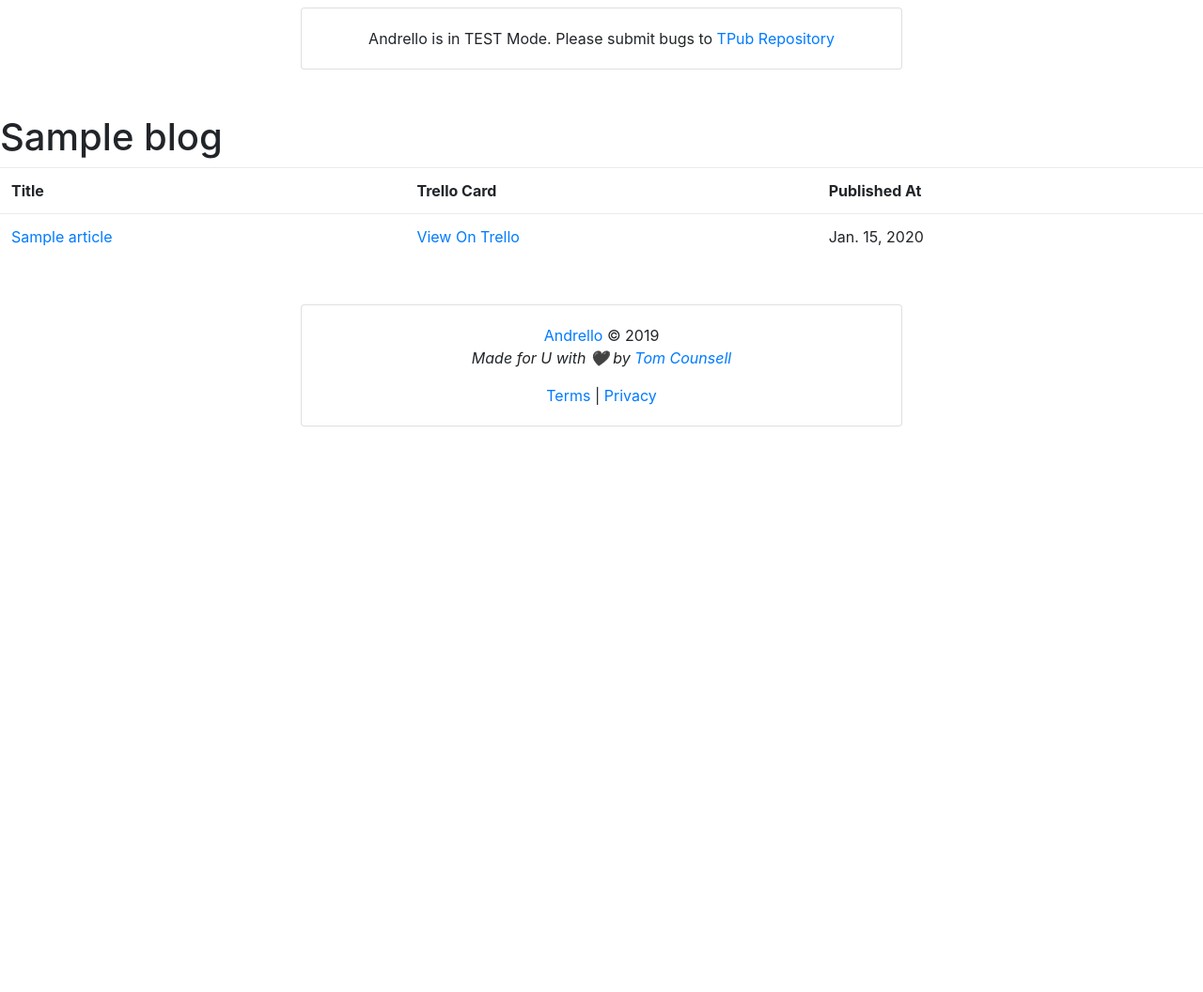
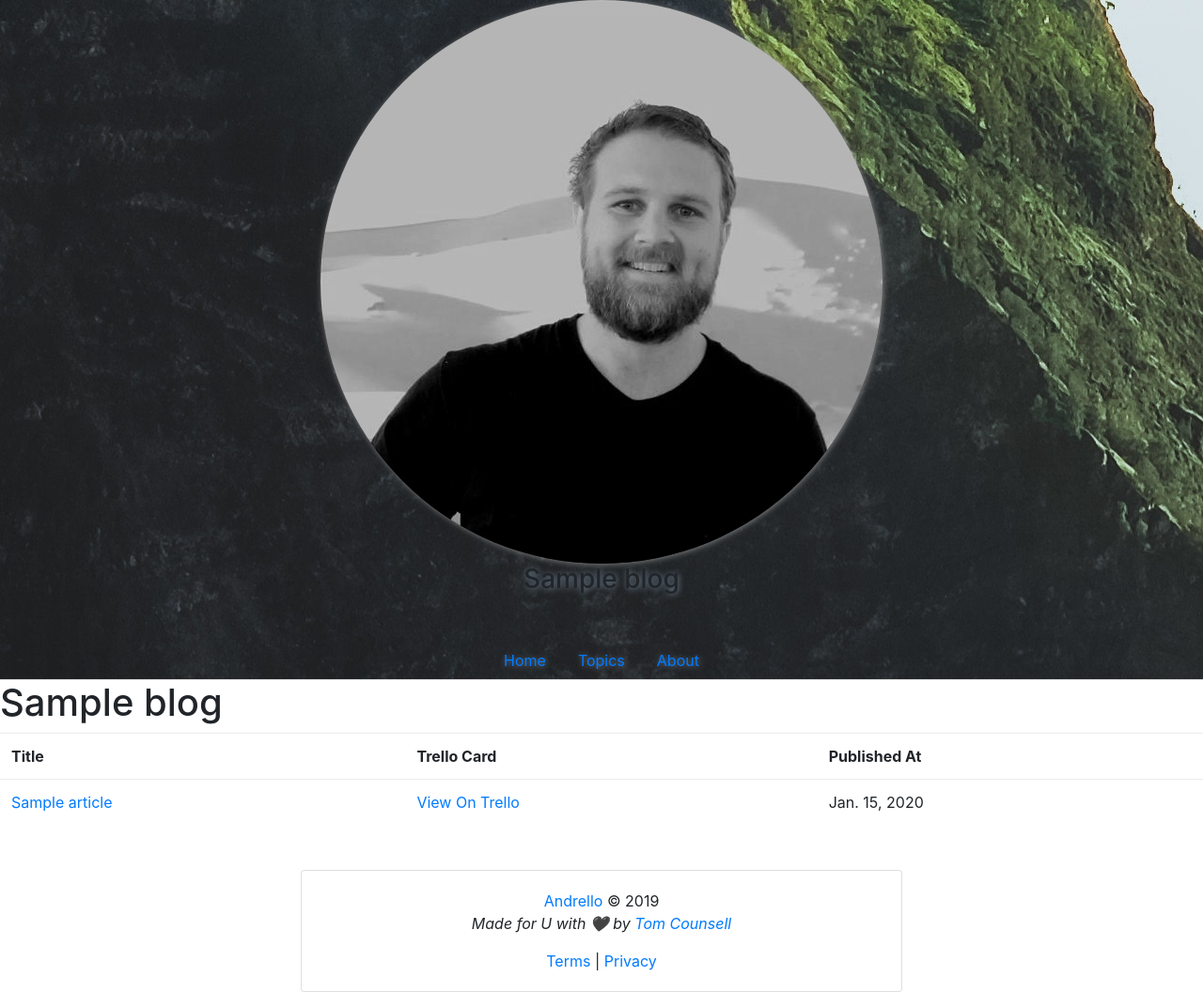
Before and after one commit to yudame/pop-api, a Django app: template apps/blog/templates/blog.html in a window 1280 px wide. Shown: the whole page at 94% size. Before the commit the page ends 454 px from the top, so only its background shows below. Run offline with Django 3.2, Linux system fonts and the light colour scheme; the template is opened without the code that fills it: most values are stand-ins (such as "Sample title", 1, 10 or a date in 2020); data that the repository does not hold is empty; parts of the project's set-up code (start-up, migrations or seed data) failed here and were passed over; some libraries are stand-ins or nearby versions.

Commit message:
full header design

```diff
--- a/templates/base.html
+++ b/templates/base.html
@@ -60,7 +60,20 @@
 
 <body style="width: 100%;">
 
-  <header class="header mt-2 mb-5" style="padding: 0 25% 0 25%;">
+  <header class="header">
+
+    {% if DEBUG %}
+      <div class="mt-2 mb-5" style="padding: 0 25% 0 25%;">
+        <div class="card card-link-list text-center">
+          <div class="card-body">
+            Andrello is in TEST Mode.
+            Please submit bugs to
+            <a href="http://github.com/Prakti/TPub">TPub Repository</a>
+          </div>
+        </div>
+      </div>
+    {% endif %}
+
     {% include 'header.html' %}
   </header>
 
--- a/templates/header.html
+++ b/templates/header.html
@@ -1,8 +1,67 @@
 
-<div class="card card-link-list text-center">
-  <div class="card-body">
-    Andrello is in TEST Mode.
-    Please submit bugs to
-    <a href="http://github.com/Prakti/TPub">TPub Repository</a>
+{% block css %}
+<style>
+
+  #profile-img{
+    -webkit-filter: grayscale(100%); filter: grayscale(100%);
+    box-shadow: 1px 1px 6px slategray;
+  }
+
+  .profile-header-user{
+    text-shadow: 1px 1px 6px slategray;
+  }
+
+  .profile-header-nav .nav-link{
+    text-shadow: 1px 1px 6px slategray;
+  }
+
+</style>
+{% endblock %}
+
+
+<div class="profile-header text-center" style="background-image: url({{ STATIC_URL }}/assets/mountain-fog.jpg); ">
+  <div class="container-fluid">
+    <div class="container-inner">
+
+      <img id="profile-img"
+           class="rounded-circle media-object"
+           src="{{ STATIC_URL }}/assets/tom-dunes.jpg">
+
+      <h3 class="profile-header-user">
+        {{ blog.title }}
+      </h3>
+
+      <p class="profile-header-bio">
+        {{ blog.description }}
+      </p>
+
+    </div>
   </div>
+  <nav class="profile-header-nav">
+    <ul class="nav nav-tabs justify-content-center">
+
+      <li class="nav-item">
+        <a style=""
+           class="nav-link {% if request.get_full_path == blog.get_absolute_url %}active{% endif %}"
+           href="{{ blog.get_absolute_url }}">
+          Home
+        </a>
+      </li>
+
+      <li class="nav-item">
+        <a style=""
+           class="nav-link {% if request.get_full_path == blog.get_topics_absolute_url %}active{% endif %}"
+           href="{{ blog.get_topics_absolute_url }}">
+          Topics
+        </a>
+      </li>
+
+      <li class="nav-item">
+        <a style=""
+           class="nav-link {% if request.get_full_path == blog.get_about_absolute_url %}active{% endif %}"
+           href="#">About</a>
+      </li>
+
+    </ul>
+  </nav>
 </div>
```
Also changed, not shown: apps/blog/templates/topics.html (added, +23 -0 lines), apps/blog/views/topic.py (+14 -1 lines), static/assets/mountain-fog.jpg (added), static/assets/tom-dunes.jpg (added).
